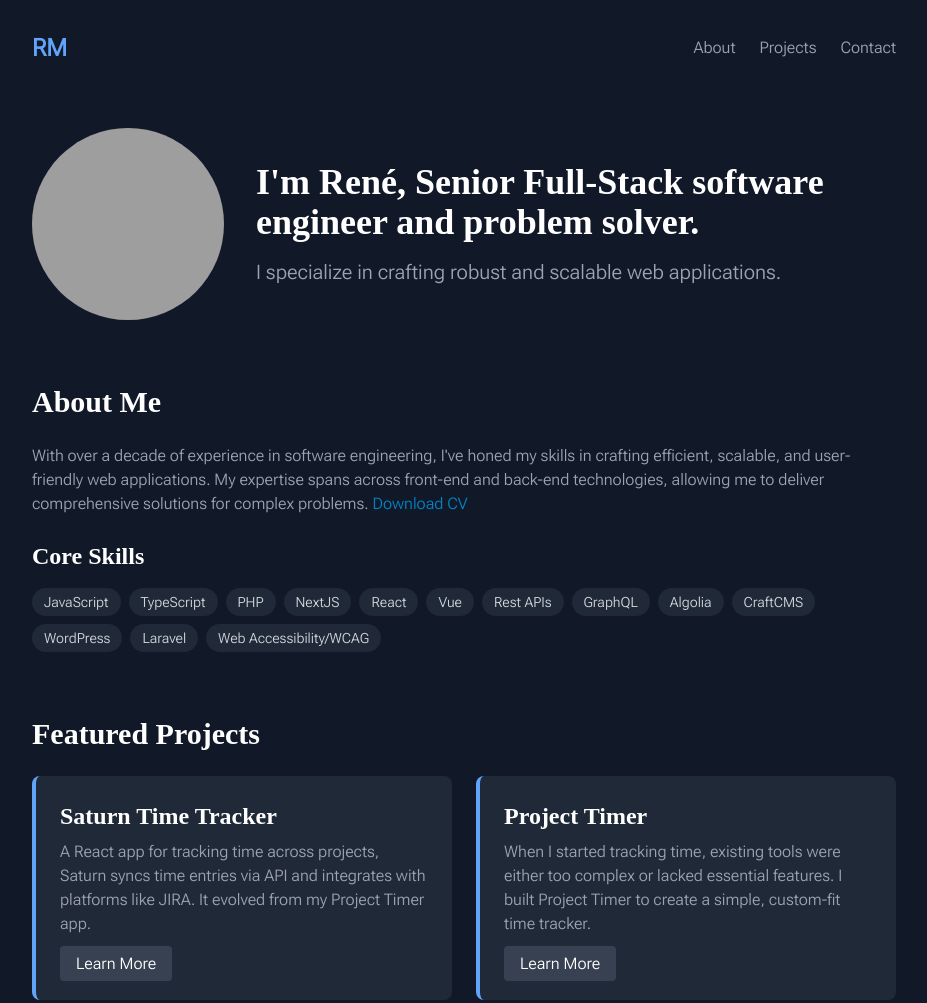
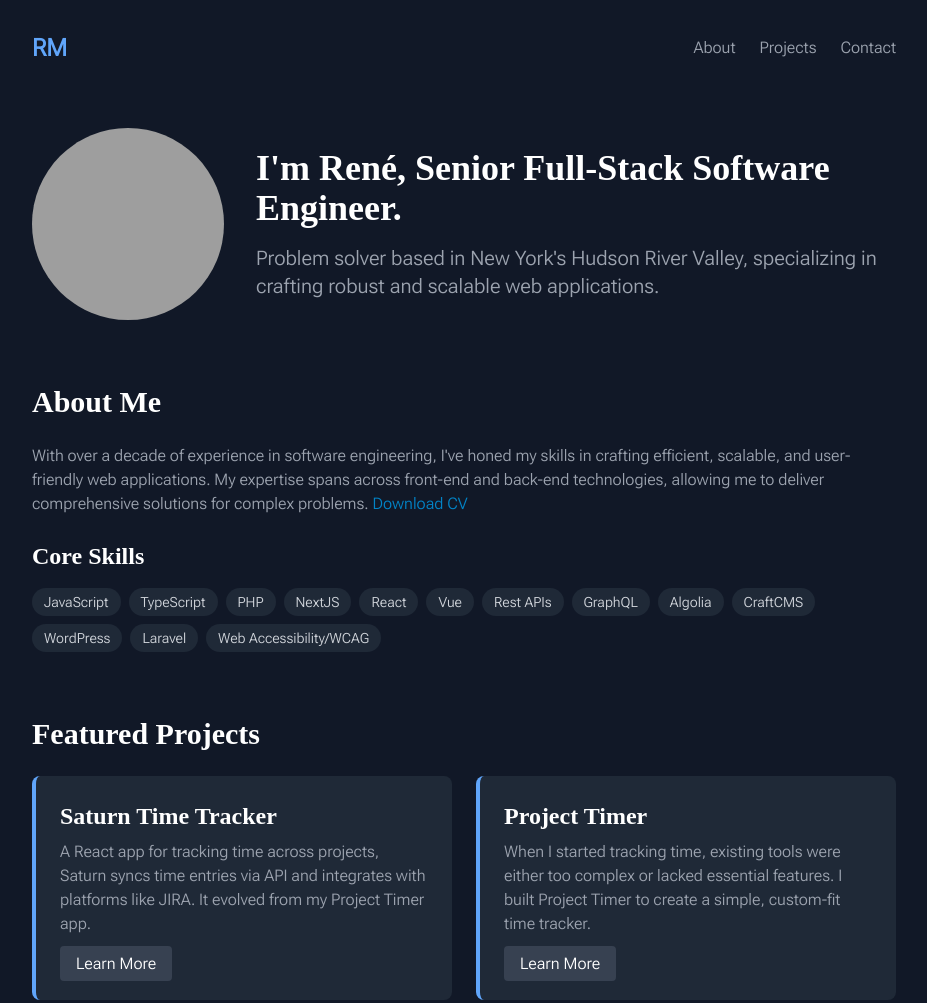
Before and after one commit to Alxmerino/alxmerino.com, an Astro site: page / in a window 1280 px wide. Shown: the top 1003 px of the page, without its empty margins (176-1103 px from the left). Built offline with nearby package versions, Linux system fonts and the light colour scheme; Astro itself is replaced by a stand-in of ours; grey boxes are pictures that could not be loaded; a web font is replaced by a local one.

Commit message:
Update description

```diff
--- a/src/pages/index.astro
+++ b/src/pages/index.astro
@@ -37,10 +37,10 @@ const skills = [
         </div>
         <div class="flex flex-col justify-center">
           <h1 class="text-4xl font-bold text-white mb-4">
-            I'm René, Senior Full-Stack software engineer and problem solver.
+            I'm René, Senior Full-Stack Software Engineer.
           </h1>
           <p class="text-xl text-gray-400">
-            I specialize in crafting robust and scalable web applications.
+            Problem solver based in New York's Hudson River Valley, specializing in crafting robust and scalable web applications.
           </p>
         </div>
       </section>
```
